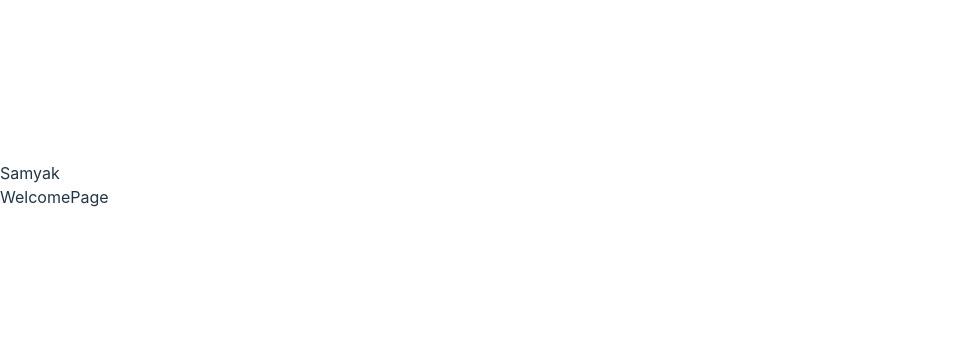
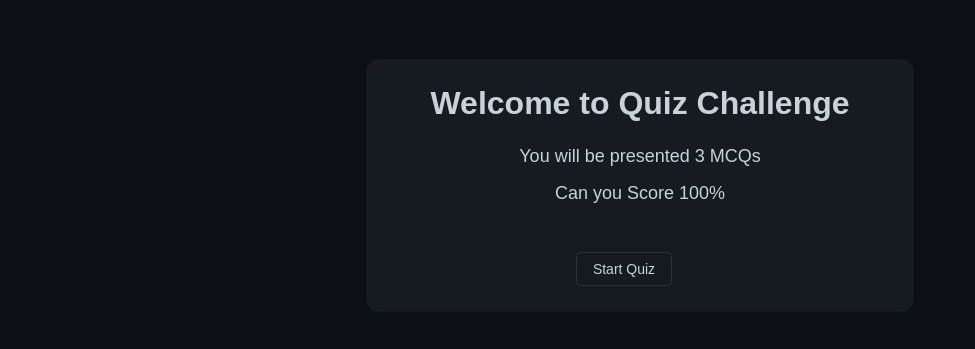
Before and after one commit to samyakkhatua/qwiz, a React (Vite) app: page / in a window 1280 px wide. Shown: the part 215-564 px from the top of the page, without its empty margins (0-975 px from the left). Built offline with nearby package versions, Linux system fonts and the light colour scheme.

Commit message:
welcome page redirect to Quiz page

```diff
--- /dev/null
+++ b/QuestionData.js
@@ -0,0 +1,30 @@
+export const QuestionsData = [
+    {
+        question: "Who invented JavaScript?",
+        options:[
+            {text: "Douglas Crockford"},
+            {text: "Sheryl Sandberg"},
+            {text: "Brendan Eich" }
+        ],
+        answer: "Brendan Eich"
+    },
+    {
+        question: "Which one of these is a JavaScript package manager?",
+        options:[
+            {text: "Node.js" },
+            {text: "TypeScript"},
+            {text: "npm" }
+        ],
+        answer: "npm"
+    },
+    {
+        question: "Which tool can you use to ensure code quality?",
+        options:[
+            {text: "Angular"},
+            {text: "jQuery" },
+            {text: "RequireJS" },
+            {text: "ESLint"}
+        ],
+        answer: "ESLint"
+    }
+];
--- a/src/App.jsx
+++ b/src/App.jsx
@@ -2,20 +2,26 @@ import { BrowserRouter, Routes, Route } from "react-router-dom";
 import WelcomePage from "./components/WelcomePage";
 import QuizPage from "./components/QuizPage";
 import ScorePage from "./components/ScorePage";
+import PageNotFound from "./components/PageNotFound";
 
 function App() {
   return (
     <BrowserRouter>
-      <div>Samyak</div>
+      <div className="box-container">
+        {/* Routes */}
+        <Routes>
 
-      {/* Routes */}
-      <Routes>
-        <Route path="/" element={<WelcomePage />} />
-        <Route path="/quiz" element={<QuizPage />} />
-        <Route path="/score" element={<ScorePage />} />
-        <Route path="/*" element={<ScorePage />} />
-      </Routes>
+          {/* home page */}
+          <Route path="/" element={<WelcomePage />} />
 
+          <Route path="/quiz" element={<QuizPage />} />
+          <Route path="/score" element={<ScorePage />} />
+
+          {/* 404 path */}
+          <Route path="/*" element={<PageNotFound />} />
+
+        </Routes>
+      </div>
     </BrowserRouter>
   );
 }
--- a/src/components/PageNotFound.jsx
+++ b/src/components/PageNotFound.jsx
@@ -1,5 +1,18 @@
+import { useEffect } from "react"
+import { useNavigate } from "react-router-dom"
 
 const PageNotFound = () => {
+
+  const navigate = useNavigate()
+
+  useEffect(() => {
+
+    setTimeout(() => {
+      navigate("/")
+    }, 3000)
+
+  }, [])
+
   return (
     <div>404 - page not found</div>
   )
--- a/src/components/QuizPage.jsx
+++ b/src/components/QuizPage.jsx
@@ -1,7 +1,17 @@
+import { useState } from "react"
+import { QuestionsData } from "../../QuestionData"
 
 const QuizPage = () => {
+  console.log(QuestionsData)
+
+  const [currentQuestionIndex, setCurrentQuestionIndex] = useState(0);
+
   return (
-    <div>QuizPage</div>
+    <div className="quiz-box">
+      <div className="box">
+        <span>Timer: 90 seconds</span>
+      </div>
+    </div>
   )
 }
 
--- a/src/components/WelcomePage.jsx
+++ b/src/components/WelcomePage.jsx
@@ -1,7 +1,19 @@
+import { useNavigate } from "react-router-dom"
 
 const WelcomePage = () => {
+  const navigate = useNavigate()
+
   return (
-    <div>WelcomePage</div>
+    <div className="box textcenter">
+        <h1 className="title">Welcome to Quiz Challenge</h1>
+        <div className="description">
+            <p>You will be presented 3 MCQs</p>
+            <p>Can you Score 100%</p>
+
+        </div>
+
+        <button className="btn" onClick={() => navigate("/quiz")}>Start Quiz</button>
+    </div>
   )
 }
 
--- a/src/index.css
+++ b/src/index.css
@@ -1,69 +1,140 @@
-:root {
-  font-family: Inter, system-ui, Avenir, Helvetica, Arial, sans-serif;
-  line-height: 1.5;
-  font-weight: 400;
-
-  color-scheme: light dark;
-  color: rgba(255, 255, 255, 0.87);
-  background-color: #242424;
-
-  font-synthesis: none;
-  text-rendering: optimizeLegibility;
-  -webkit-font-smoothing: antialiased;
-  -moz-osx-font-smoothing: grayscale;
-  -webkit-text-size-adjust: 100%;
+* {
+  padding: 0px;
+  margin: 0px;
 }
 
-a {
-  font-weight: 500;
-  color: #646cff;
-  text-decoration: inherit;
-}
-a:hover {
-  color: #535bf2;
+.box-container {
+  width: 100%;
+  height: 100vh;
+  background: #0d1117;
+  display: flex;
+  justify-content: center;
+  align-items: center;
+  font-family: 'Poppins', sans-serif;
 }
 
-body {
-  margin: 0;
-  display: flex;
-  place-items: center;
-  min-width: 320px;
-  min-height: 100vh;
+.box {
+  width: 40vw;
+  min-width: 270px;
+  color: #c9d1d9;
+  background: #161b22;
+  box-shadow: 0px 0px 2px 1px #5e4f4f47;
+  border-radius: 10px;
+  padding: 1.5rem 1rem;
 }
 
-h1 {
-  font-size: 3.2em;
-  line-height: 1.1;
+.score-box{
+  height: 50vh;
 }
 
-button {
-  border-radius: 8px;
-  border: 1px solid transparent;
-  padding: 0.6em 1.2em;
-  font-size: 1em;
-  font-weight: 500;
-  font-family: inherit;
-  background-color: #1a1a1a;
-  cursor: pointer;
-  transition: border-color 0.25s;
-}
-button:hover {
-  border-color: #646cff;
-}
-button:focus,
-button:focus-visible {
-  outline: 4px auto -webkit-focus-ring-color;
+.quiz-box .box{
+  height: 35vh;
 }
 
-@media (prefers-color-scheme: light) {
-  :root {
-    color: #213547;
-    background-color: #ffffff;
-  }
-  a:hover {
-    color: #747bff;
-  }
-  button {
-    background-color: #f9f9f9;
-  }
+.quiz-box .box.review-answer{
+  height: 25vh;
+  margin-top: 3rem;
 }
+
+.review-answer p{
+  margin: 0.4rem 0;
+}
+.answer-title{
+  font-size: 20px;
+  margin: 1rem 0;
+}
+
+.textcenter{
+  text-align: center;
+}
+
+.btn{
+  padding: 0.5rem 1rem;
+  background: #161b22;
+  color: #c9d1d9;
+  font-size: 14px;
+  border-radius: 5px;
+  border: 1px solid rgba(240, 246, 252, 0.1);
+  margin-top: 1.5rem;
+  margin-right: 2rem;
+  cursor: pointer;
+}
+
+.btn:hover:not([disabled]){
+  background-color: rgb(48, 54, 61);
+  border-color: rgb(139, 148, 158);
+}
+
+.disabled{
+  background: #21262d;
+  cursor: not-allowed;
+  border: 1px solid rgba(240, 246, 252, 0.1);;
+  color: #484f58;
+}
+
+.description{
+  margin: 1.5rem 0;
+}
+
+.description p{
+  margin: 1rem 0;
+  font-size: 18px;
+}
+.question{
+  font-size: 20px;
+  margin-bottom: 1rem;
+}
+.options{
+  display: flex;
+  flex-direction: column;
+  gap: 0.5rem;
+}
+
+.options label{
+  display: flex;
+  align-items: center;
+  cursor: pointer;
+}
+
+.options input{
+  margin-right: 8px;
+  cursor: pointer;
+}
+
+.score{
+  font-size: 20px;
+  margin: 1rem 0;
+}
+
+.answers p{
+  font-size: 14px;
+  font-weight: bold;
+  margin: 2px 0;
+}
+
+.answer .correct{
+  color: green;
+}
+
+.answer .incorrect{
+  color: red;
+}
+
+.answer-div{
+  display: flex;
+  flex-direction: column;
+  gap: 0.5rem;
+}
+.review-answer-btn{
+  background: transparent;
+  border: 1px solid rgba(240, 246, 252, 0.1);
+  padding: 8px;
+  cursor: pointer;
+  font-size: 14px;
+  color: #c9d1d9;
+}
+
+.review-answer-btn:hover{
+  background-color: rgb(48, 54, 61);
+  border-color: rgb(139, 148, 158);
+}
```
